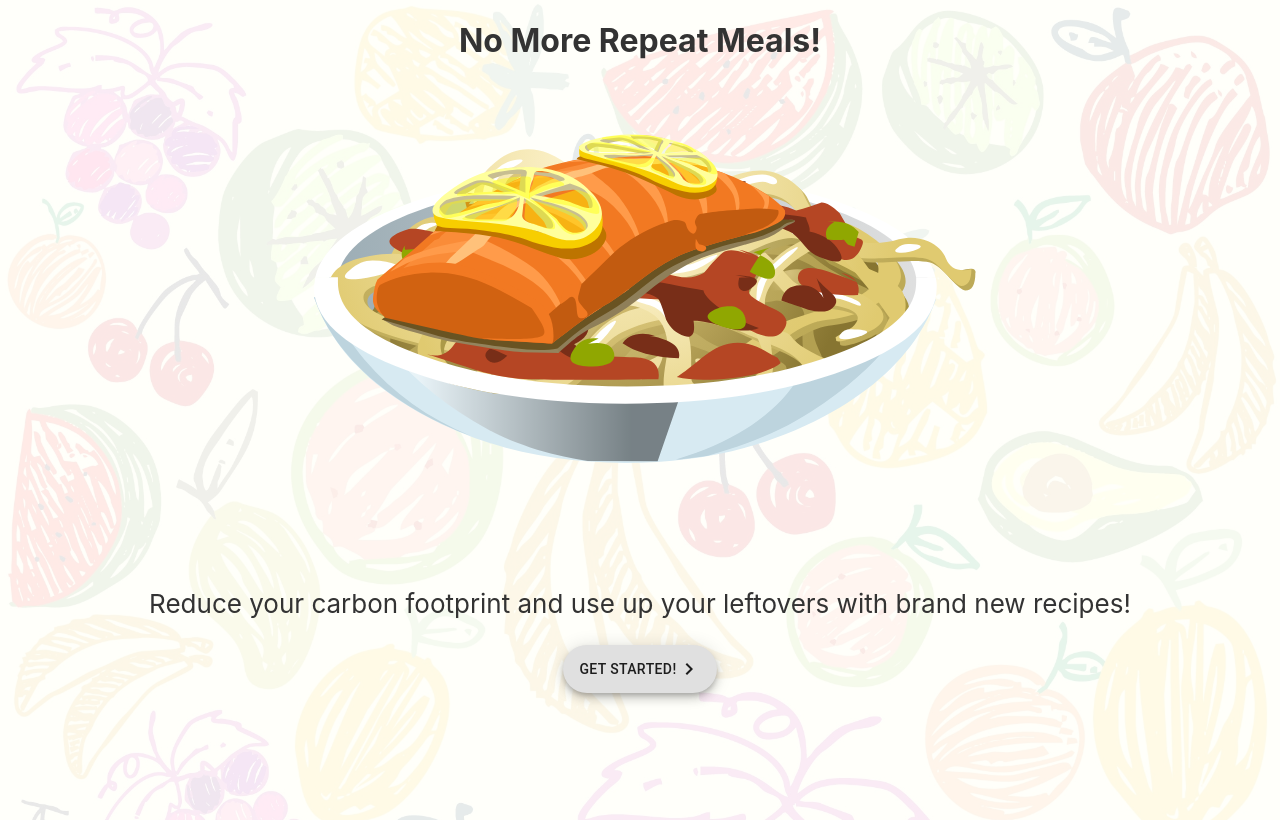
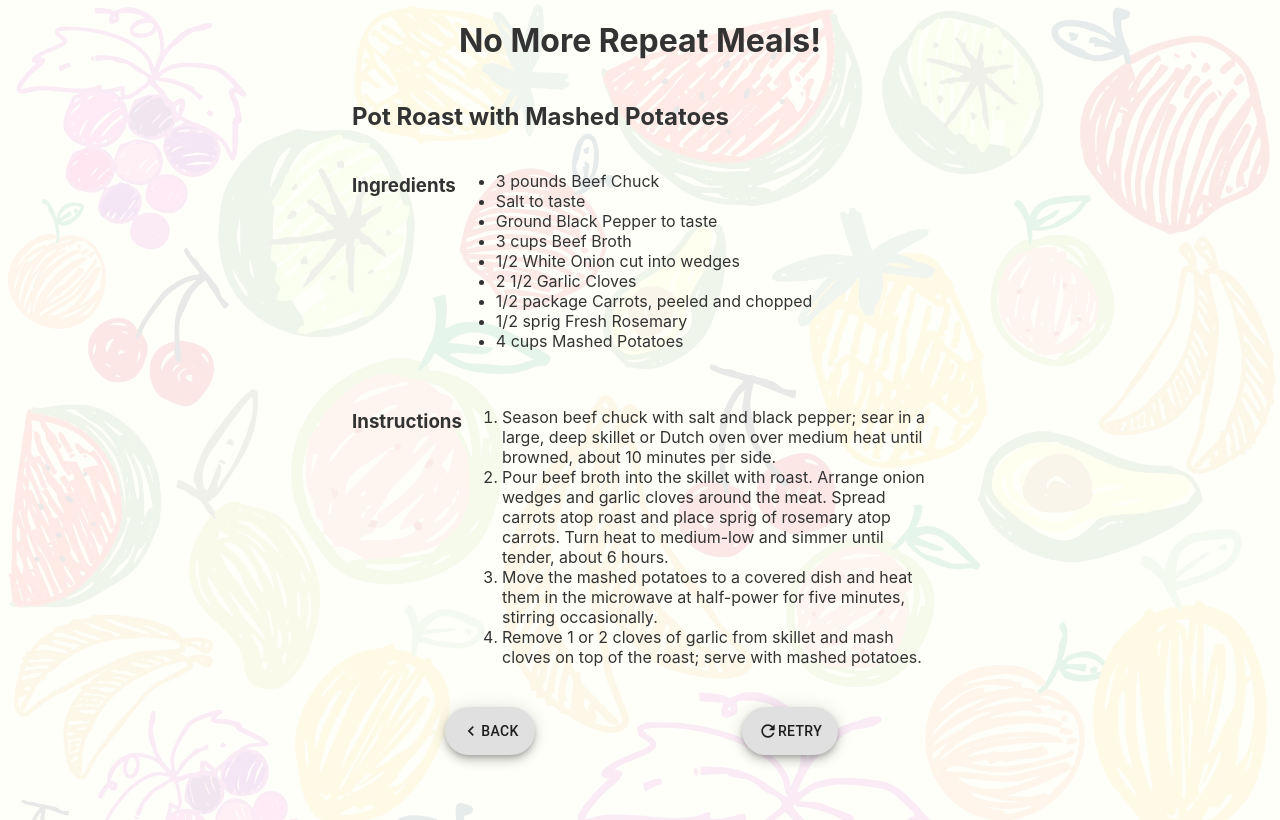
Before and after one commit to YenRaven/no-more-repeat-meals, a React (Create React App) app: page /recipe in a window 1280 px wide. Built offline with nearby package versions, Linux system fonts and the light colour scheme.

Commit message:
add recipe-view

```diff
--- a/src/App.css
+++ b/src/App.css
@@ -84,6 +84,14 @@ h2 {
 	align-items: center;
 }
 
+.recipe-row{
+	align-items: flex-start;
+}
+
+.recipe-btn{
+	justify-content: center;
+}
+
 .additional-ingredient {
 	margin: 5px;
 }
--- a/src/App.tsx
+++ b/src/App.tsx
@@ -13,6 +13,7 @@ import {IngredientProps} from './ingredient';
 import {AdditionalIngredientList} from './additional-ingredients-list';
 
 import './app.css';
+import {RecipeView} from './recipe-view';
 function App() {
 	const [ingredients, setIngredients] = useState<IngredientProps[]>([]);
 	const [additionalIngredients, setAdditionalIngredients] = useState<string[]>([]);
@@ -54,11 +55,18 @@ function App() {
 								/>
 							</Grid>
 							<Grid className="submit-button-wrapper" item xs={12}>
-								<Fab variant="extended">
-									Go!
-									<NavigateNextIcon />
-								</Fab>
+								<Link className="App-link" to="/recipe">
+									<Fab variant="extended">
+										Go!
+										<NavigateNextIcon />
+									</Fab>
+								</Link>
 							</Grid>
+						</Grid>
+					</Route>
+					<Route path="/recipe">
+						<Grid className="ingredient-list" container spacing={3}>
+							<RecipeView />
 						</Grid>
 					</Route>
 					<Route path="/">
--- /dev/null
+++ b/src/recipe-view.tsx
@@ -0,0 +1,43 @@
+import React, {useCallback, useRef} from 'react';
+import {map, reject, uniq} from 'lodash';
+
+import Grid from '@material-ui/core/Grid';
+import {Fab} from '@material-ui/core';
+import RefreshIcon from '@material-ui/icons/Refresh';
+import NavigateBeforeIcon from '@material-ui/icons/NavigateBefore';
+import {Link} from 'react-router-dom';
+
+export const RecipeView = ({}) => <>
+	<Grid item xs={12}>
+		<h2>Pot Roast with Mashed Potatoes</h2>
+	</Grid>
+	<Grid className="recipe-row" item xs={12}>
+		<h3>Ingredients</h3>
+		<ul>
+			<li>3 pounds Beef Chuck</li>
+			<li>Salt to taste</li>
+			<li>Ground Black Pepper to taste</li>
+			<li>3 cups Beef Broth</li>
+			<li>1/2 White Onion cut into wedges</li>
+			<li>2 1/2 Garlic Cloves</li>
+			<li>1/2 package Carrots, peeled and chopped</li>
+			<li>1/2 sprig Fresh Rosemary</li>
+			<li>4 cups Mashed Potatoes</li>
+		</ul>
+	</Grid>
+	<Grid className="recipe-row" item xs={12}>
+		<h3>Instructions</h3>
+		<ol>
+			<li>Season beef chuck with salt and black pepper; sear in a large, deep skillet or Dutch oven over medium heat until browned, about 10 minutes per side.</li>
+			<li>Pour beef broth into the skillet with roast. Arrange onion wedges and garlic cloves around the meat. Spread carrots atop roast and place sprig of rosemary atop carrots. Turn heat to medium-low and simmer until tender, about 6 hours.</li>
+			<li>Move the mashed potatoes to a covered dish and heat them in the microwave at half-power for five minutes, stirring occasionally.</li>
+			<li>Remove 1 or 2 cloves of garlic from skillet and mash cloves on top of the roast; serve with mashed potatoes.</li>
+		</ol>
+	</Grid>
+	<Grid className="recipe-btn" item xs={6}>
+		<Link className="App-link" to="/get-started">
+			<Fab variant="extended"><NavigateBeforeIcon fontSize="small"/> Back</Fab>
+		</Link>
+	</Grid>
+	<Grid className="recipe-btn" item xs={6}><Fab variant="extended"><RefreshIcon fontSize="small" /> Retry</Fab></Grid>
+</>;
```
